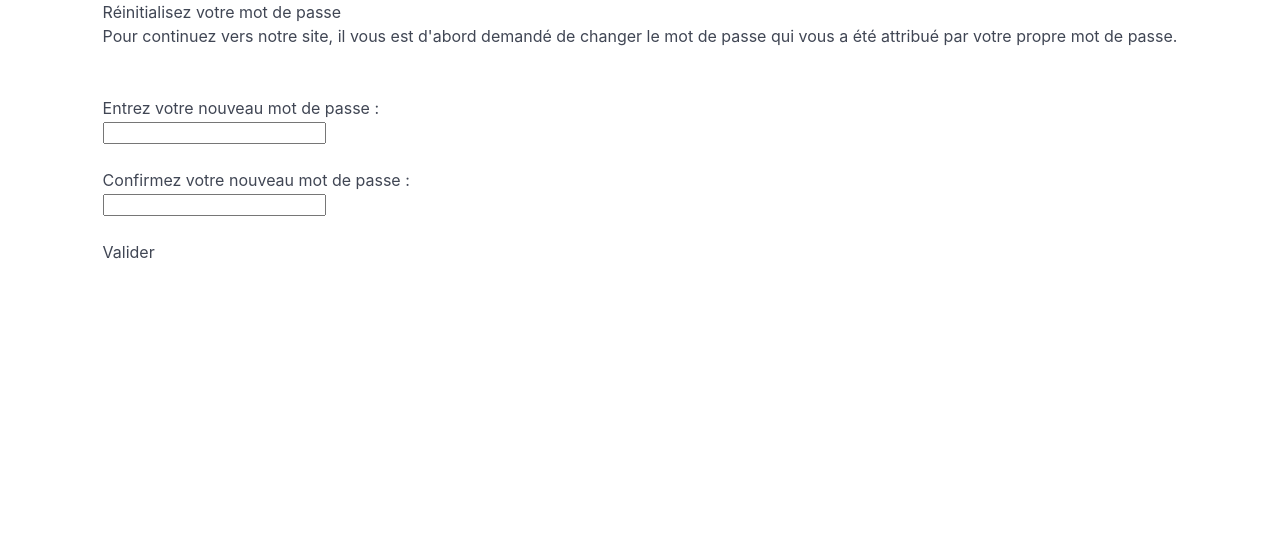
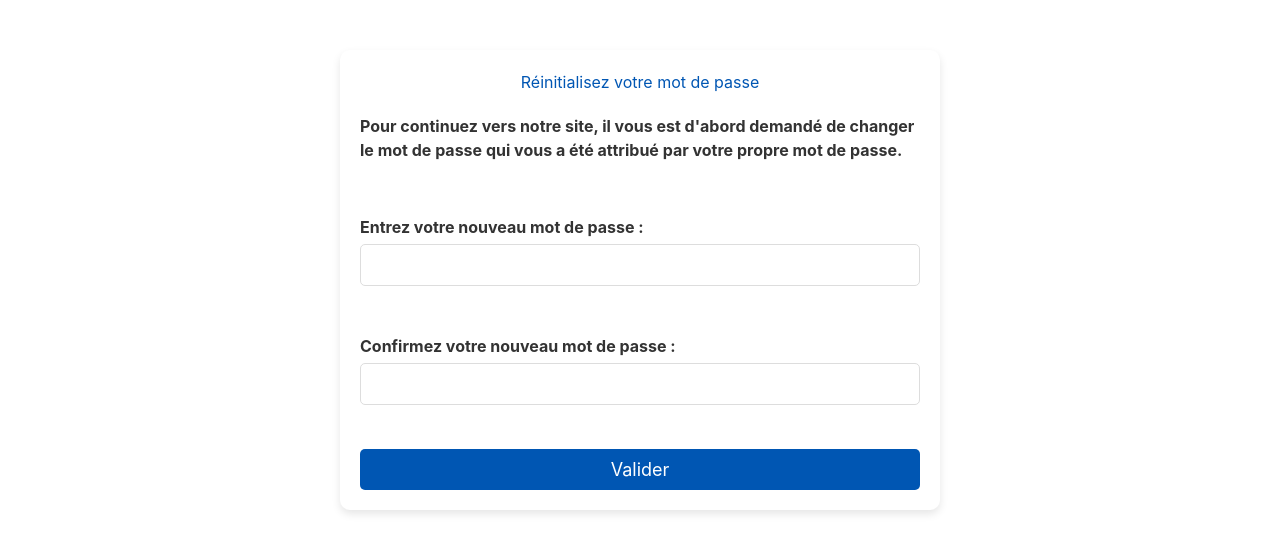
Before and after one commit to Greenwind974/QualiteLogiciel-AMAMKR-, a Vue app: page /change-password in a window 1280 px wide. Shown: the top 552 px of the page. Built offline with nearby package versions, Linux system fonts and the light colour scheme; no server answers.

Commit message:
La modification de mot de passe fonctionne

```diff
--- a/src/components/ChangePassword.vue
+++ b/src/components/ChangePassword.vue
@@ -1,25 +1,128 @@
-<script setup>
+<script>
+import {getAuth, updatePassword} from "firebase/auth";
 
+export default {
+  data() {
+    return {
+      newPassword: "",
+      confirmPassword: ""
+    };
+  },
+  methods: {
+    // Verifiy the two password entries are the same
+    passwordsAreTheSame(firstPassword, secondPassword) {
+      return firstPassword === secondPassword;
+    },
+    // Changes the password
+    async changePassword() {
+      try {
+        // Get current user
+        const auth = getAuth();
+        const user = auth.currentUser;
+        // If the two password entries are the same
+        if (this.passwordsAreTheSame(this.newPassword, this.confirmPassword)) {
+          console.log("They're the same !");
+          // Update password
+          await updatePassword(user, this.newPassword).then(() => {
+            // Update successful
+            alert ("Mot de passe modifié avec succès !");
+            // Redirect to home page
+            this.$router.push("/home");
+          }).catch((error) => {
+            console.error("Erreur lors de la modification du mot de passe:", error);
+            alert("Une erreur est survenue. Veuillez réessayer plus tard.");
+          });
+        // If passwords are not the same
+        } else {
+          console.log("not the same....");
+          alert ("Veuillez entrer le même mot de passe.")
+        }
+      } catch (error) {
+        console.error("Erreur lors de la modification du mot de passe:", error);
+        alert("Une erreur est survenue. Veuillez réessayer plus tard.");
+      }
+    }
+  }
+}
 </script>
 
 <template>
+  <div class="change-pswd-page">
     <div>
       <h1>Réinitialisez votre mot de passe</h1>
       <p>
         Pour continuez vers notre site, il vous est d'abord demandé de changer le mot de passe qui vous a été attribué
         par votre propre mot de passe.
       </p>
+    </div>
     <br><br>
-    <p>Entrez votre nouveau mot de passe : </p>
-    <input type="password">
+    <div>
+      <label for="password">Entrez votre nouveau mot de passe : </label>
+      <input type="password" id="password" v-model="newPassword" required>
+    </div>
     <br><br>
-    <p>Confirmez votre nouveau mot de passe : </p>
-    <input type="password">
+    <div>
+      <label for="confirm">Confirmez votre nouveau mot de passe : </label>
+      <input type="password" id="confirm" v-model="confirmPassword" required>
       <br><br>
-    <button type="submit">Valider</button>
+      <button type="button" class="btn-submit" v-on:click="changePassword">Valider</button>
+    </div>
   </div>
 </template>
 
 <style scoped>
+body,
+html {
+  margin: 0;
+  padding: 0;
+  font-family: Arial, sans-serif;
+}
 
+.change-pswd-page {
+  max-width: 600px;
+  margin: 50px auto;
+  padding: 20px;
+  background-color: #ffffff;
+  box-shadow: 0 4px 8px rgba(0, 0, 0, 0.1);
+  border-radius: 10px;
+}
+
+.change-pswd-page h1 {
+  text-align: center;
+  color: #0056b3;
+  margin-bottom: 20px;
+}
+
+p, label {
+  display: block;
+  font-weight: bold;
+  margin-bottom: 5px;
+  color: #333;
+}
+
+input {
+  width: 100%;
+  padding: 10px;
+  border: 1px solid #ddd;
+  border-radius: 5px;
+  font-size: 16px;
+  box-sizing: border-box;
+}
+
+.btn-submit {
+  display: block;
+  width: 100%;
+  padding: 10px;
+  background-color: #0056b3;
+  color: white;
+  font-size: 18px;
+  border: none;
+  border-radius: 5px;
+  cursor: pointer;
+  margin-top: 20px;
+}
+
+.btn-submit:hover {
+  background-color: #004080;
+}
 </style>
```
Lines whose indentation alone changed are shown as unchanged.
